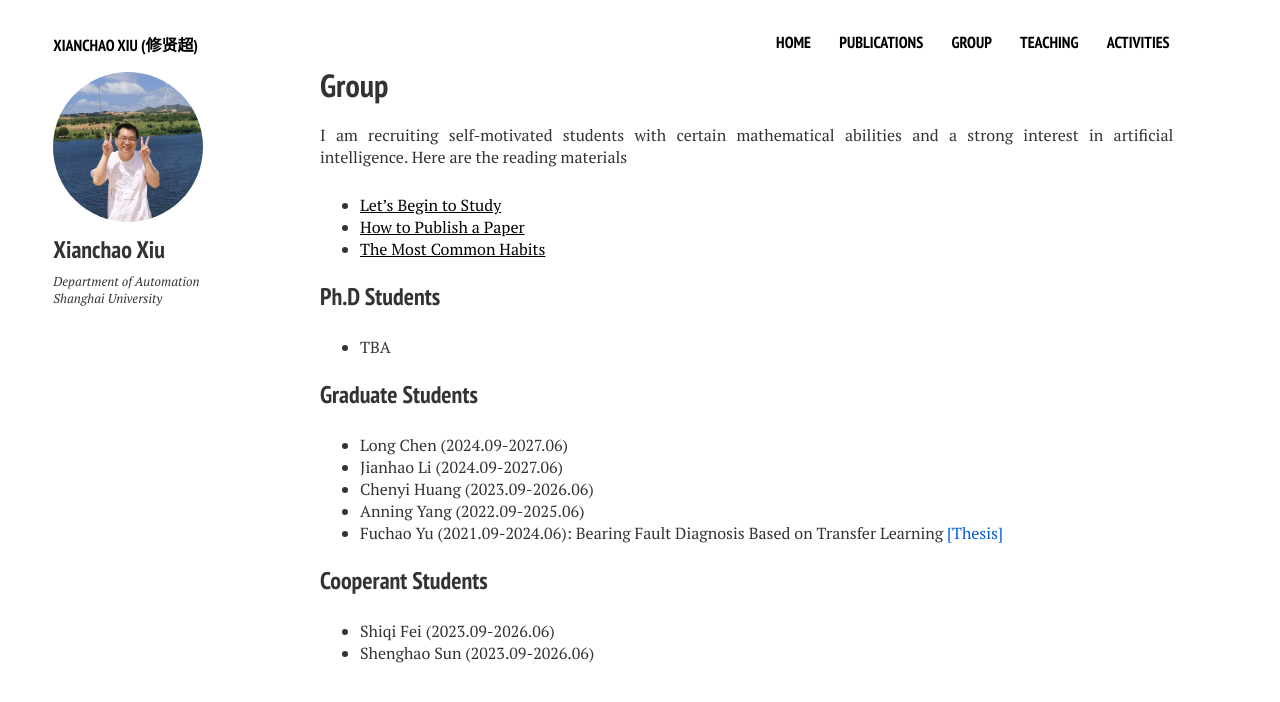
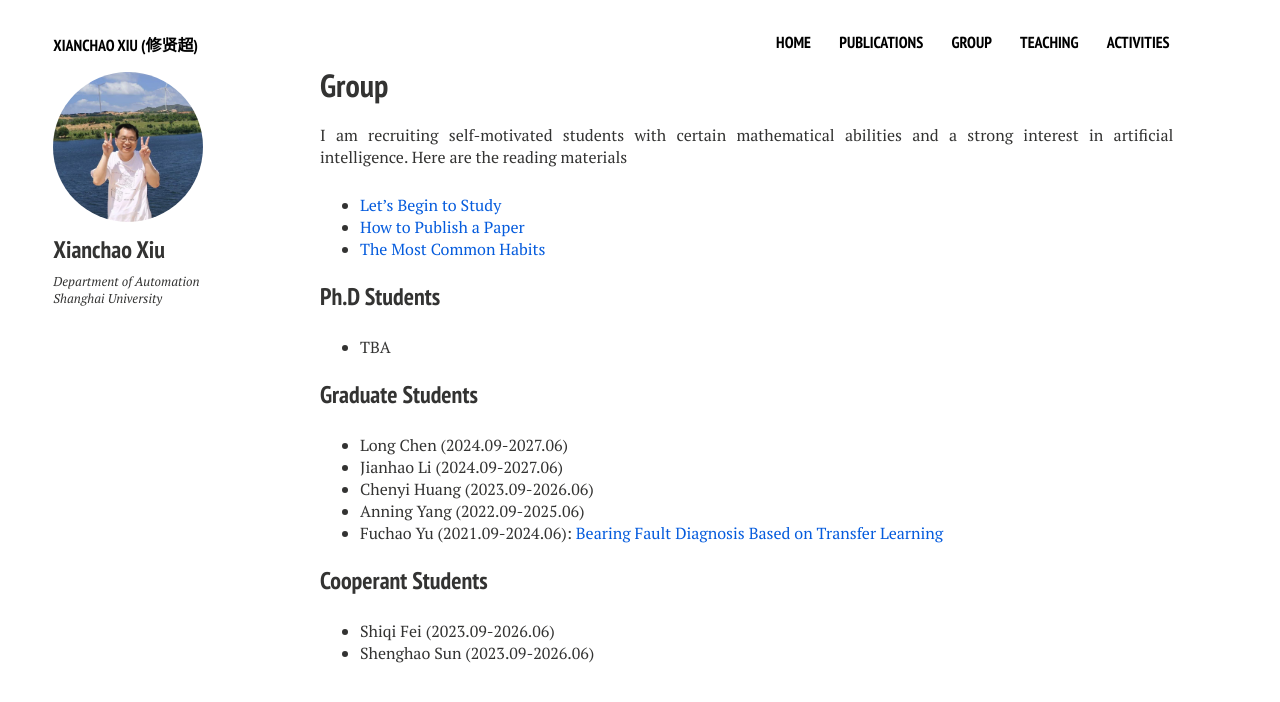
Before and after one commit to xianchaoxiu/xianchaoxiu.github.io, a Jekyll site: the page built from group/index.md, in a window 1280 px wide. Shown: the top 702 px of the page. Built offline with Jekyll 4.4.1, drawn with Linux system fonts in a browser that asks for light colours; nearby versions of some CDN libraries.

Commit message:
Update index.md

```diff
--- a/group/index.md
+++ b/group/index.md
@@ -8,9 +8,9 @@ share: false
 ---
 
 I am recruiting self-motivated students with certain mathematical abilities and a strong interest in artificial intelligence. Here are the reading materials
-* <a href="../group/xiu.pdf" target="_blank" style="text-decoration:underline;"> Let's Begin to Study
-* <a href="../group/choi.pdf" target="_blank" style="text-decoration:underline;"> How to Publish a Paper
-* <a href="../group/brittman.pdf" target="_blank" style="text-decoration:underline;"> The Most Common Habits
+* <a href="../group/xiu.pdf" class="textlink" target="_blank"> Let's Begin to Study
+* <a href="../group/choi.pdf" class="textlink" target="_blank"> How to Publish a Paper
+* <a href="../group/brittman.pdf" class="textlink" target="_blank"> The Most Common Habits
 
 
 
@@ -22,7 +22,7 @@ I am recruiting self-motivated students with certain mathematical abilities and
 * Jianhao Li (2024.09-2027.06) <br>
 * Chenyi Huang (2023.09-2026.06) <br>
 * Anning Yang (2022.09-2025.06) <br>
-* Fuchao Yu (2021.09-2024.06): Bearing Fault Diagnosis Based on Transfer Learning <a href="../group/2024-于福超.pdf" class="textlink" target="_blank">[Thesis]</a>  <br>
+* Fuchao Yu (2021.09-2024.06): <a href="../group/2024-于福超.pdf" class="textlink" target="_blank"> Bearing Fault Diagnosis Based on Transfer Learning</a>  <br>
 
 
 ### Cooperant Students
```
